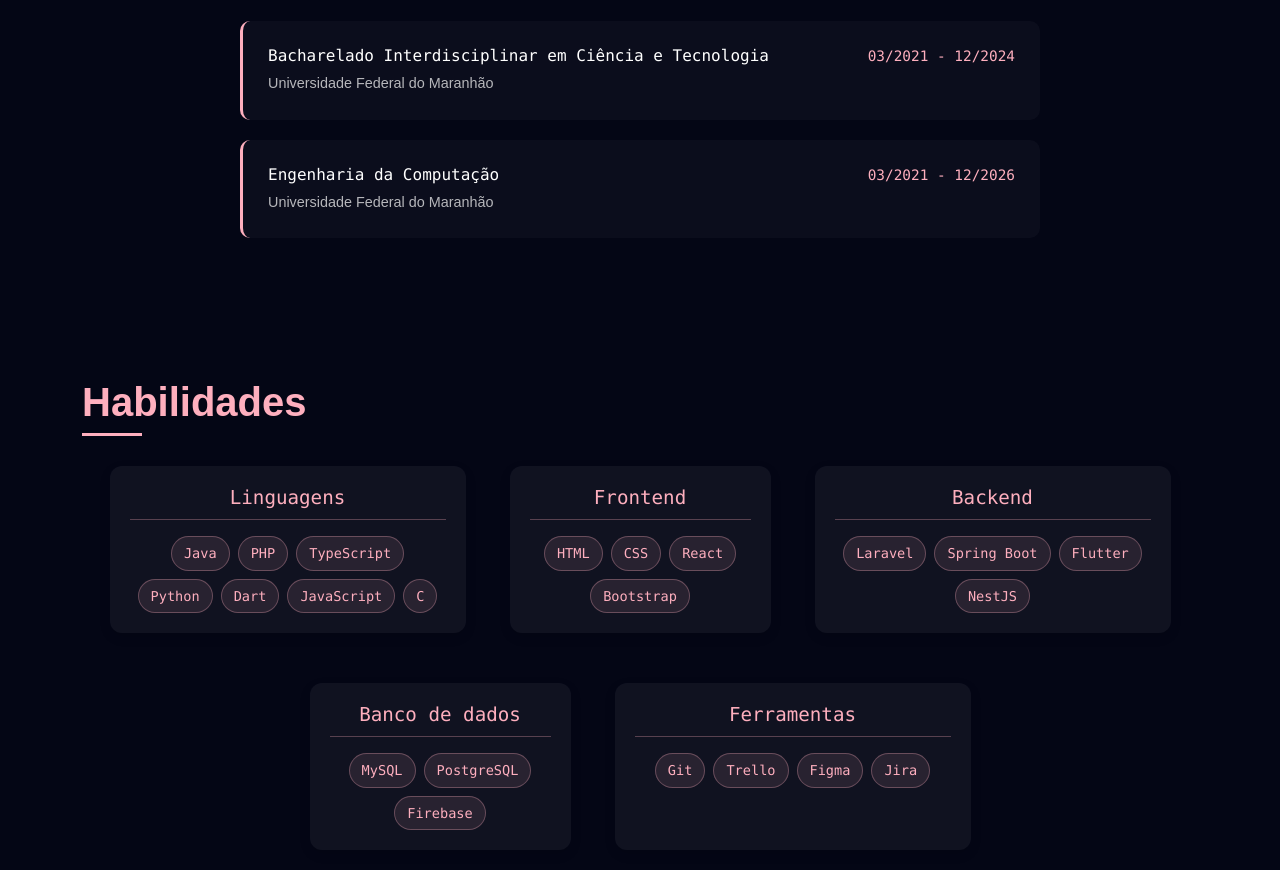
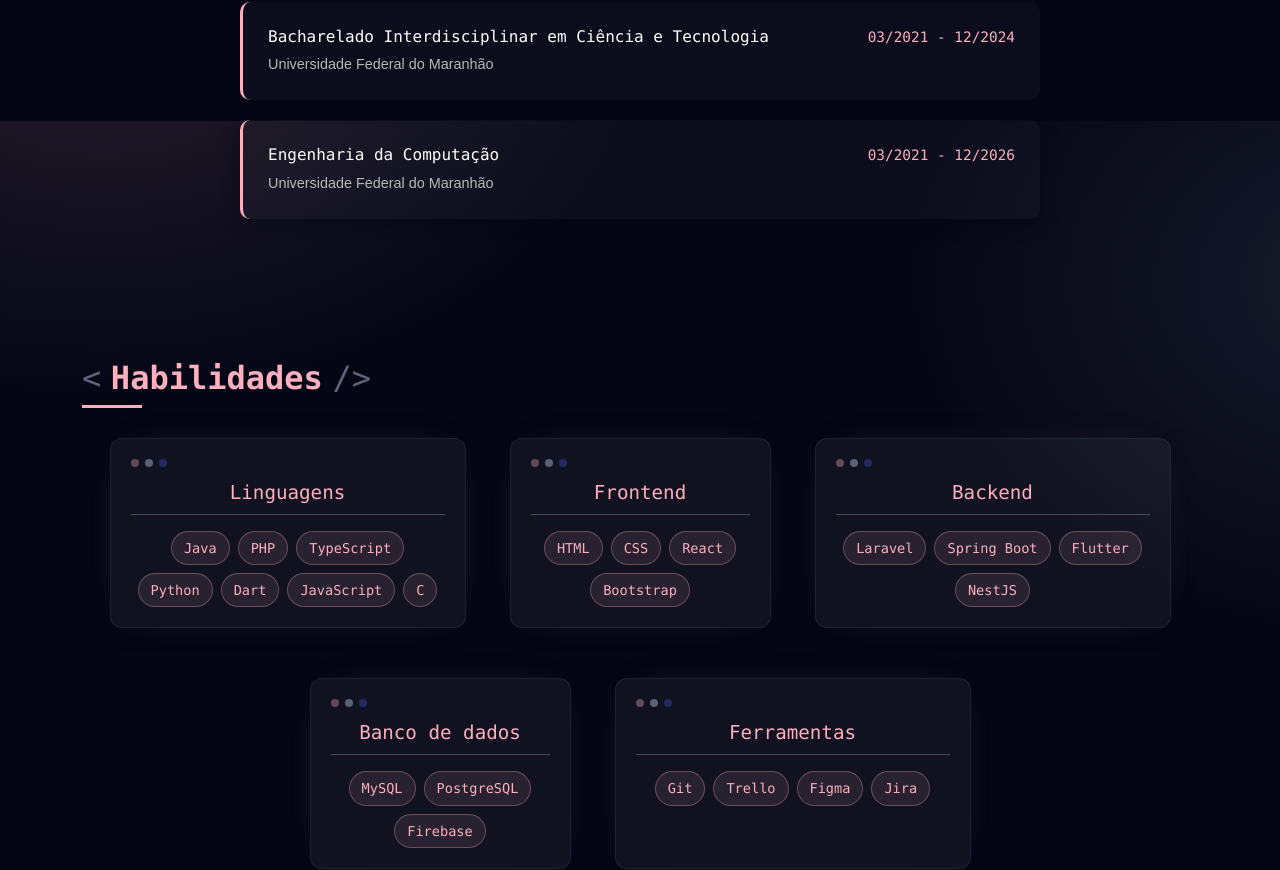
Before and after one commit to milenafbn/Portifolio, a React (Vite) app: page / in a window 1280 px wide. Shown: the part 1479-2349 px from the top of the page. Built offline with nearby package versions, Linux system fonts and the light colour scheme.

Commit message:
feat: implement SectionTitle component and update sections to use it; enhance styles for consistency

```diff
--- /dev/null
+++ b/src/components/SectionTitle.tsx
@@ -0,0 +1,24 @@
+import type { ReactNode } from 'react';
+import { motion } from 'framer-motion';
+
+interface SectionTitleProps {
+  children: ReactNode;
+}
+
+function SectionTitle({ children }: SectionTitleProps) {
+  return (
+    <motion.h2
+      className="section-title"
+      initial={{ opacity: 0, y: -20 }}
+      whileInView={{ opacity: 1, y: 0 }}
+      viewport={{ once: true, amount: 0.6 }}
+      transition={{ duration: 0.5 }}
+    >
+      <span className="section-title-tag">&lt;</span>
+      {children}
+      <span className="section-title-tag">/&gt;</span>
+    </motion.h2>
+  );
+}
+
+export default SectionTitle;
--- a/src/sections/About.tsx
+++ b/src/sections/About.tsx
@@ -1,6 +1,7 @@
 import { Container, Row, Col } from 'react-bootstrap';
 import '../styles/About.css';
 import Education_card from '../components/education-card';
+import SectionTitle from '../components/SectionTitle';
 import photo from '../assets/photo.jpeg';
 import { motion } from 'framer-motion';
 import { useTranslation } from '../context/useTranslation';
@@ -13,17 +14,11 @@ const About = () => {
     <section id="about" className="about-section">
       <Container>
 
-        <motion.h2
-            className="section-title"
-            initial={{ opacity: 0, y: -20 }}
-            animate={{ opacity: 1, y: 0 }}
-            transition={{ duration: 0.5 }}
-            >
-            {t.about.title}
-        </motion.h2>
+        <SectionTitle>{t.about.title}</SectionTitle>
         <motion.div className="about-content"
                     initial={{ opacity: 0, y: -20 }}
-                    animate={{ opacity: 1, y: 0 }}
+                    whileInView={{ opacity: 1, y: 0 }}
+                    viewport={{ once: true, amount: 0.2 }}
                     transition={{ duration: 0.5 }}
                     >
             <Row className="about-row">
@@ -48,13 +43,28 @@ const About = () => {
 
           <motion.div className="education-section"
                       initial={{ opacity: 0, y: -20 }}
-                      animate={{ opacity: 1, y: 0 }}
+                      whileInView={{ opacity: 1, y: 0 }}
+                      viewport={{ once: true, amount: 0.2 }}
                       transition={{ duration: 0.5 }}
                       >
-            <h2 className="section-title">{t.about.educacao}</h2>
+            <SectionTitle>{t.about.educacao}</SectionTitle>
 
-            <Education_card title={t.about.graduacao1} institution={'Universidade Federal do Maranhão'} period={'03/2021 - 12/2024'} />
-            <Education_card title={t.about.graduacao2} institution={'Universidade Federal do Maranhão'} period={'03/2021 - 12/2026'} />
+            <motion.div
+              initial={{ opacity: 0, y: 20 }}
+              whileInView={{ opacity: 1, y: 0 }}
+              viewport={{ once: true, amount: 0.3 }}
+              transition={{ duration: 0.4 }}
+            >
+              <Education_card title={t.about.graduacao1} institution={'Universidade Federal do Maranhão'} period={'03/2021 - 12/2024'} />
+            </motion.div>
+            <motion.div
+              initial={{ opacity: 0, y: 20 }}
+              whileInView={{ opacity: 1, y: 0 }}
+              viewport={{ once: true, amount: 0.3 }}
+              transition={{ duration: 0.4, delay: 0.1 }}
+            >
+              <Education_card title={t.about.graduacao2} institution={'Universidade Federal do Maranhão'} period={'03/2021 - 12/2026'} />
+            </motion.div>
 
           </motion.div>
         </motion.div>
--- a/src/sections/Skills.tsx
+++ b/src/sections/Skills.tsx
@@ -1,79 +1,45 @@
 import { Container, Row, Col } from 'react-bootstrap';
+import { motion } from 'framer-motion';
 import '../styles/Skills.css';
+import SectionTitle from '../components/SectionTitle';
 import { useTranslation } from '../context/useTranslation';
 
 const Skills = () => {
     const t = useTranslation();
 
-    const skillsData = {
-        languages: ["Java", "PHP", "TypeScript", "Python", "Dart", "JavaScript", "C"],
-        frontend: ["HTML", "CSS", "React", "Bootstrap"],
-        backend: ["Laravel", "Spring Boot", "Flutter", "NestJS"],
-        databases: ["MySQL", "PostgreSQL", "Firebase"],
-        tools: ["Git", "Trello", "Figma", "Jira"]
-    };
+    const categories = [
+        { title: t.skills.linguagens, skills: ["Java", "PHP", "TypeScript", "Python", "Dart", "JavaScript", "C"], lg: 4 },
+        { title: "Frontend", skills: ["HTML", "CSS", "React", "Bootstrap"], lg: 3 },
+        { title: "Backend", skills: ["Laravel", "Spring Boot", "Flutter", "NestJS"], lg: 4 },
+        { title: t.skills.Banco, skills: ["MySQL", "PostgreSQL", "Firebase"], lg: 3 },
+        { title: t.skills.ferramentas, skills: ["Git", "Trello", "Figma", "Jira"], lg: 4 },
+    ];
 
     return (
         <section id="skills" className="skills-section">
             <Container>
-                <h2 className="section-title">{t.skills.title}</h2>
-
+                <SectionTitle>{t.skills.title}</SectionTitle>
 
                 <Row className="skill-categories">
-                    <Col lg={4} md={6} className="skill-category">
-                        <div className="skill-category-card">
-                        <h3 className="category-title">{t.skills.linguagens}</h3>
-                        <div className="skill-tags">
-                            {skillsData.languages.map((skill, index) => (
-                            <span key={index} className="skill-tag">{skill}</span>
-                            ))}
-                        </div>
-                        </div>
-                    </Col>
-
-                    <Col lg={3} md={6} className="skill-category">
-                        <div className="skill-category-card">
-                        <h3 className="category-title">Frontend</h3>
-                        <div className="skill-tags">
-                            {skillsData.frontend.map((skill, index) => (
-                            <span key={index} className="skill-tag">{skill}</span>
-                            ))}
-                        </div>
-                        </div>
-                    </Col>
-
-                    <Col lg={4} md={6} className="skill-category">
-                        <div className="skill-category-card">
-                        <h3 className="category-title">Backend</h3>
-                        <div className="skill-tags">
-                            {skillsData.backend.map((skill, index) => (
-                            <span key={index} className="skill-tag">{skill}</span>
-                            ))}
-                        </div>
-                        </div>
-                    </Col>
-
-                    <Col lg={3} md={6} className="skill-category">
-                        <div className="skill-category-card">
-                        <h3 className="category-title">{t.skills.Banco}</h3>
-                        <div className="skill-tags">
-                            {skillsData.databases.map((skill, index) => (
-                            <span key={index} className="skill-tag">{skill}</span>
-                            ))}
-                        </div>
-                        </div>
-                    </Col>
-
-                    <Col lg={4} md={6} className="skill-category">
-                        <div className="skill-category-card">
-                        <h3 className="category-title">{t.skills.ferramentas}</h3>
-                        <div className="skill-tags">
-                            {skillsData.tools.map((skill, index) => (
-                            <span key={index} className="skill-tag">{skill}</span>
-                            ))}
-                        </div>
-                        </div>
-                    </Col>
+                    {categories.map((category, index) => (
+                        <Col key={category.title} lg={category.lg} md={6} className="skill-category">
+                            <motion.div
+                                className="skill-category-card"
+                                initial={{ opacity: 0, y: 20 }}
+                                whileInView={{ opacity: 1, y: 0 }}
+                                viewport={{ once: true, amount: 0.3 }}
+                                transition={{ duration: 0.4, delay: index * 0.1 }}
+                            >
+                                <span className="card-dots" aria-hidden="true"><i></i><i></i><i></i></span>
+                                <h3 className="category-title">{category.title}</h3>
+                                <div className="skill-tags">
+                                    {category.skills.map((skill) => (
+                                        <span key={skill} className="skill-tag">{skill}</span>
+                                    ))}
+                                </div>
+                            </motion.div>
+                        </Col>
+                    ))}
                 </Row>
             </Container>
         </section>
--- a/src/styles/About.css
+++ b/src/styles/About.css
@@ -5,25 +5,6 @@
     min-height: 100vh;
     display: flex;
     align-items: center;
-  }
-
-  .section-title {
-    color: var(--primary-color);
-    font-size: 2rem;
-    margin-bottom: 40px;
-    font-weight: bold;
-    position: relative;
-    display: inline-block;
-  }
-
-  .section-title:after {
-    content: '';
-    position: absolute;
-    width: 60px;
-    height: 3px;
-    background-color: var(--primary-color);
-    bottom: -10px;
-    left: 0;
   }
 
   .about-content {
--- a/src/styles/Education_card.css
+++ b/src/styles/Education_card.css
@@ -7,12 +7,14 @@
     border-left: 3px solid #feafbe;
     display: flex;
     justify-content: space-between;
+    box-shadow: 0 4px 16px rgba(4, 6, 21, 0.5);
     transition: all 0.3s ease;
   }
 
   .education-card:hover {
     background-color: rgba(254, 175, 190, 0.07);
     transform: translateX(5px);
+    box-shadow: 0 8px 24px rgba(4, 6, 21, 0.55), 0 0 30px -10px rgba(254, 175, 190, 0.3);
   }
 
   .education-details h3 {
--- a/src/styles/Experience.css
+++ b/src/styles/Experience.css
@@ -3,13 +3,6 @@
     padding: 60px 0;
     color: white;
     min-height: auto;
-  }
-
-  .section-title {
-    color: var(--primary-color);
-    font-size: 2.5rem;
-    margin-bottom: 40px;
-    font-weight: bold;
   }
 
   .experience-container {
@@ -67,6 +60,17 @@
   .experience-content {
     height: 100%;
     width: 100%;
+    background-color: rgba(255, 255, 255, 0.03);
+    border: 1px solid rgba(205, 215, 247, 0.08);
+    border-radius: 12px;
+    padding: 24px 28px;
+    box-shadow: 0 4px 24px rgba(4, 6, 21, 0.5), 0 0 40px -24px rgba(254, 175, 190, 0.3);
+    transition: border-color 0.3s ease, box-shadow 0.3s ease;
+  }
+
+  .experience-content:hover {
+    border-color: rgba(254, 175, 190, 0.25);
+    box-shadow: 0 12px 32px rgba(4, 6, 21, 0.55), 0 0 30px -6px rgba(254, 175, 190, 0.25);
   }
 
   .experience-header {
@@ -164,11 +168,6 @@
   }
 
   @media (max-width: 576px) {
-    .section-title {
-      font-size: 2rem;
-      margin-bottom: 30px;
-    }
-
     .role-title {
       font-size: 1.3rem;
     }
--- a/src/styles/Projects.css
+++ b/src/styles/Projects.css
@@ -2,13 +2,6 @@
 .projects-section {
     padding: 80px 0;
     color: white;
-  }
-
-  .section-title {
-    color: var(--primary-color);
-    font-size: 2.5rem;
-    margin-bottom: 40px;
-    font-weight: bold;
   }
 
   .projects-filter {
@@ -50,7 +43,7 @@
     background-color: rgba(255, 255, 255, 0.03);
     border-radius: 12px;
     overflow: hidden;
-    box-shadow: 0 4px 20px rgba(0, 0, 0, 0.2);
+    box-shadow: 0 4px 24px rgba(4, 6, 21, 0.5), 0 0 40px -24px rgba(205, 215, 247, 0.3);
     cursor: pointer;
     transition: all 0.3s ease;
     border: 1px solid rgba(254, 175, 190, 0.1);
@@ -59,13 +52,13 @@
 
   .project-card:hover {
     transform: translateY(-5px);
-    box-shadow: 0 8px 30px rgba(254, 175, 190, 0.15);
+    box-shadow: 0 12px 36px rgba(4, 6, 21, 0.55), 0 0 30px -6px rgba(254, 175, 190, 0.3), 0 0 50px -12px rgba(205, 215, 247, 0.25);
     border-color: rgba(254, 175, 190, 0.3);
   }
 
   .project-card.expanded {
     transform: scale(1.02);
-    box-shadow: 0 12px 40px rgba(254, 175, 190, 0.2);
+    box-shadow: 0 16px 46px rgba(4, 6, 21, 0.6), 0 0 40px -8px rgba(254, 175, 190, 0.35);
     border-color: rgba(254, 175, 190, 0.4);
   }
 
@@ -231,11 +224,6 @@
       padding: 60px 0;
     }
 
-    .section-title {
-      font-size: 2rem;
-      margin-bottom: 30px;
-    }
-
     .project-title {
       font-size: 1.3rem;
     }
--- a/src/styles/Skills.css
+++ b/src/styles/Skills.css
@@ -2,14 +2,6 @@
     padding: 60px 0;
     color: white;
     min-height: auto;
-  }
-
-  .section-title {
-    color: #feafbe;
-    font-size: 2rem;
-    margin-bottom: 40px;
-    font-weight: bold;
-    text-align: center;
   }
 
   .skill-categories {
@@ -25,16 +17,18 @@
 
   .skill-category-card {
     background-color: rgba(255, 255, 255, 0.05);
+    border: 1px solid rgba(205, 215, 247, 0.08);
     border-radius: 12px;
     padding: 20px;
     height: 100%;
-    box-shadow: 0 4px 12px rgba(0, 0, 0, 0.1);
-    transition: transform 0.3s ease, box-shadow 0.3s ease;
+    box-shadow: 0 4px 16px rgba(4, 6, 21, 0.5), 0 0 40px -24px rgba(254, 175, 190, 0.35);
+    transition: transform 0.3s ease, box-shadow 0.3s ease, border-color 0.3s ease;
   }
 
   .skill-category-card:hover {
     transform: translateY(-5px);
-    box-shadow: 0 8px 20px rgba(254, 175, 190, 0.2);
+    border-color: rgba(254, 175, 190, 0.3);
+    box-shadow: 0 12px 32px rgba(4, 6, 21, 0.55), 0 0 30px -6px rgba(254, 175, 190, 0.35), 0 0 50px -12px rgba(205, 215, 247, 0.25);
   }
 
   .category-title {
--- a/src/styles/index.css
+++ b/src/styles/index.css
@@ -17,6 +17,15 @@ body {
   color: var(--text-color);
   font-family: var(--primary-font);
   margin: 0px 70px 0px 70px;
+  position: relative;
+
+  /* Duas manchas de luz suaves nos cantos */
+  background-image:
+    radial-gradient(ellipse 900px 600px at 8% -10%, rgba(254, 175, 190, 0.12), transparent 60%),
+    radial-gradient(ellipse 800px 600px at 108% 20%, rgba(205, 215, 247, 0.10), transparent 60%);
+  background-repeat: no-repeat, no-repeat;
+  background-size: 100% 100%, 100% 100%;
+  background-attachment: fixed, fixed;
 }
 
 @media (max-width: 768px) {
@@ -25,3 +34,64 @@ body {
     font-size: 14px;
   }
 }
+
+/* Título de seção com motivo de código, ex: <Sobre /> */
+.section-title {
+  display: inline-flex;
+  align-items: baseline;
+  gap: 0.3em;
+  color: var(--primary-color);
+  font-family: 'consolas', monospace;
+  font-size: 2rem;
+  font-weight: bold;
+  margin-bottom: 40px;
+  position: relative;
+}
+
+.section-title-tag {
+  color: var(--secondary-color);
+  opacity: 0.45;
+  font-weight: 400;
+}
+
+.section-title::after {
+  content: '';
+  position: absolute;
+  width: 60px;
+  height: 3px;
+  background-color: var(--primary-color);
+  bottom: -10px;
+  left: 0;
+}
+
+@media (max-width: 576px) {
+  .section-title {
+    font-size: 1.6rem;
+  }
+}
+
+/* Pontinhos de "janela de terminal" usados no topo dos cards */
+.card-dots {
+  display: flex;
+  gap: 6px;
+  margin-bottom: 14px;
+}
+
+.card-dots i {
+  display: block;
+  width: 8px;
+  height: 8px;
+  border-radius: 50%;
+  background-color: var(--primary-color);
+  opacity: 0.35;
+}
+
+.card-dots i:nth-child(2) {
+  background-color: var(--secondary-color);
+  opacity: 0.4;
+}
+
+.card-dots i:nth-child(3) {
+  background-color: var(--box-color);
+  opacity: 0.7;
+}
```
Also changed, not shown: src/sections/Experience.tsx (+10 -1 lines), src/sections/Projects.tsx (+7 -3 lines).
